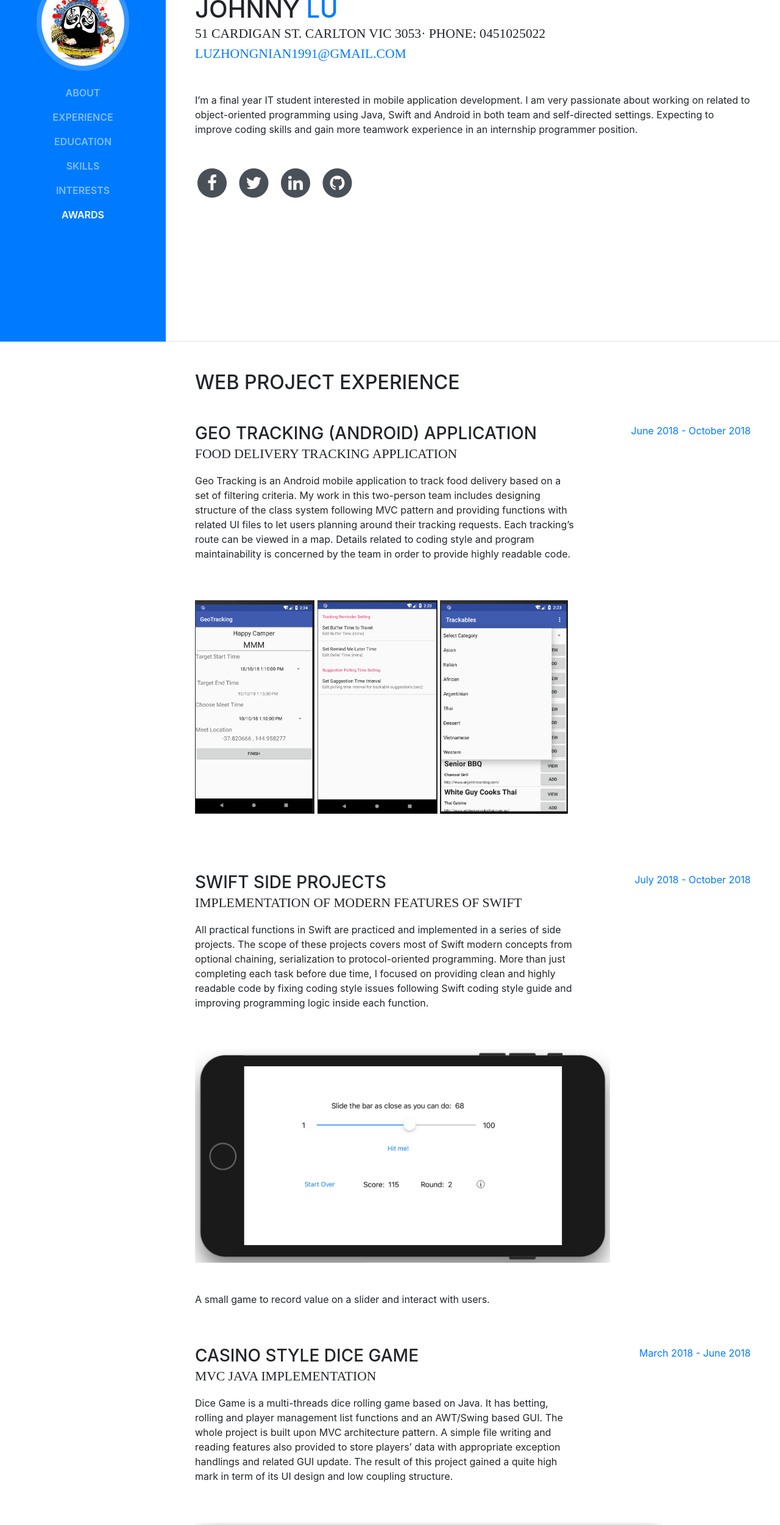
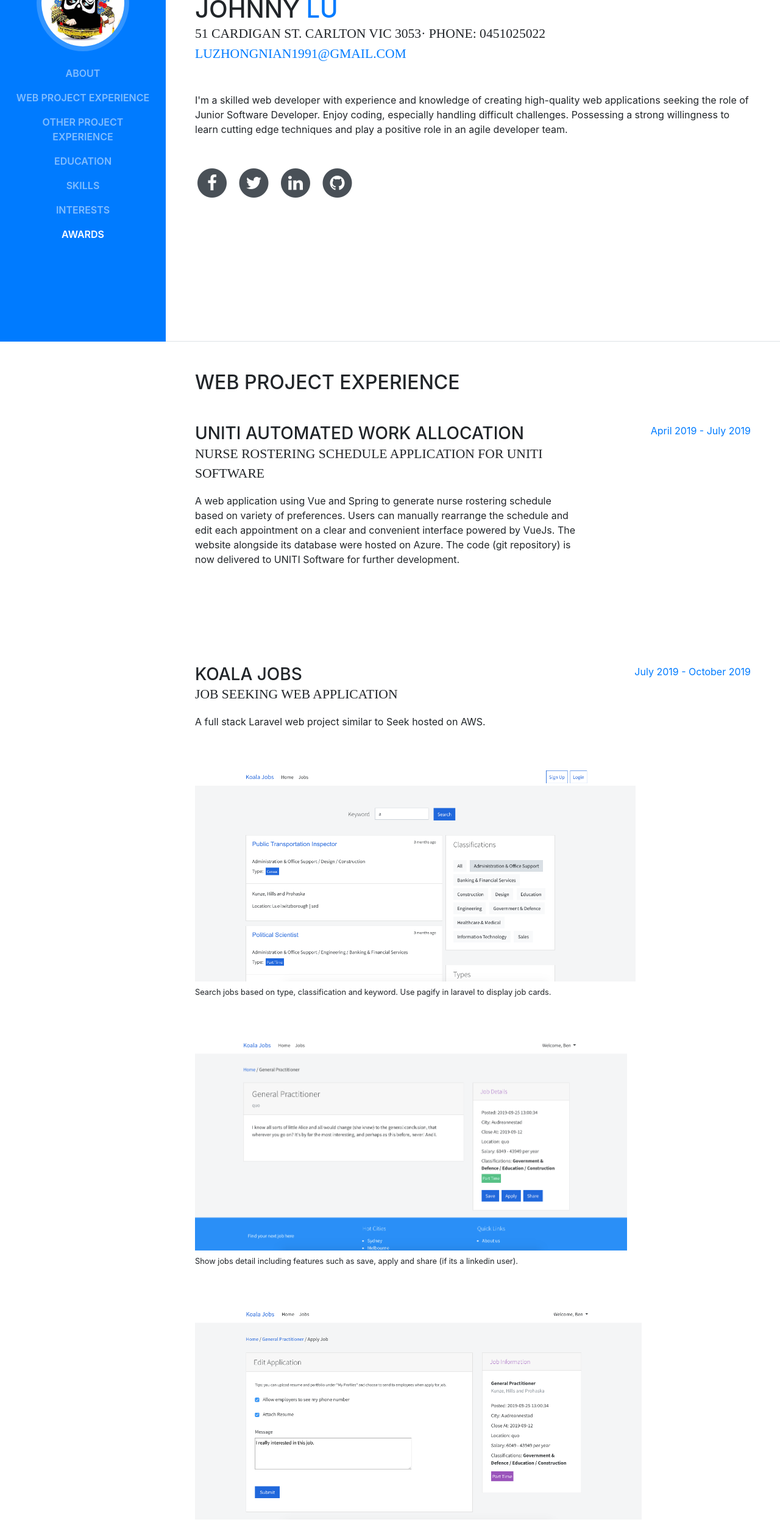
Before and after one commit to ZhongnianLu/ZhongnianLu.github.io, a website with bundled scripts: page index.html in a window 1280 px wide. Shown: the part 240-2740 px from the top of the page at 61% size. Built offline with nearby package versions, Linux system fonts and the light colour scheme; a web font is replaced by a local one.

Commit message:
add koala jobs info

```diff
--- a/index.html
+++ b/index.html
@@ -43,7 +43,10 @@
             <a class="nav-link js-scroll-trigger" href="#about">About</a>
           </li>
           <li class="nav-item">
-            <a class="nav-link js-scroll-trigger" href="#experience">Experience</a>
+            <a class="nav-link js-scroll-trigger" href="#webexperience">Web Project Experience</a>
+          </li>
+          <li class="nav-item">
+            <a class="nav-link js-scroll-trigger" href="#otherexperience">Other Project Experience</a>
           </li>
           <li class="nav-item">
             <a class="nav-link js-scroll-trigger" href="#education">Education</a>
@@ -71,7 +74,8 @@
           <div class="subheading mb-5">51 Cardigan St. Carlton VIC 3053·   Phone:  0451025022
             <a href="mailto:luzhongnian1991@gmail.com">luzhongnian1991@gmail.com</a>
           </div>
-          <p class="mb-5">I’m a final year IT student interested in mobile application development. I am very passionate about working on related to object-oriented programming using Java, Swift and Android in both team and self-directed settings. Expecting to improve coding skills and gain more teamwork experience in an internship programmer position.  </p>
+          <p class="mb-5">I'm a skilled web developer with experience and knowledge of creating high-quality web applications seeking the role of Junior Software Developer. Enjoy coding, especially handling difficult challenges. Possessing a strong willingness to learn cutting edge techniques and play a positive role in an agile developer team.
+          </p>
           <ul class="list-inline list-social-icons mb-0">
             <li class="list-inline-item">
               <a href="https://www.facebook.com/profile.php?id=100004432391636#">
@@ -109,115 +113,57 @@
         </div>
       </section>
 
-      <section class="resume-section p-3 p-lg-5 d-flex flex-column" id="experience">
+      <section class="resume-section p-3 p-lg-5 d-flex flex-column" id="webexperience">
         <div class="my-auto">
           <h2 class="mb-5">Web Project Experience</h2>
           <div class="resume-item d-flex flex-column flex-md-row mb-5">
             <div class="resume-content mr-auto">
-              <h3 class="mb-0">Geo Tracking (Android) Application</h3>
-              <div class="subheading mb-3">Food Delivery Tracking Application</div>
-              <p>Geo Tracking is an Android mobile application to track food delivery based on a set of filtering criteria. My work in this two-person team includes designing structure of the class system following MVC pattern and providing functions with related UI files to let users planning around their tracking requests. Each tracking’s route can be viewed in a map. Details related to coding style and program maintainability is concerned by the team in order to provide highly readable code. </p>
+              <h3 class="mb-0">UNITI Automated Work Allocation</h3>
+              <div class="subheading mb-3">Nurse rostering schedule application for UNITI Software</div>
+              <p>A web application using Vue and Spring to generate nurse rostering schedule based on variety of preferences. Users can manually rearrange the schedule and edit each appointment on a clear and convenient interface powered by VueJs. The website alongside its database were hosted on Azure. The code (git repository) is now delivered to UNITI Software for further development.
+              </p>
             </div>
             <div class="resume-date text-md-right">
-              <span class="text-primary">June 2018 - October 2018</span>
+              <span class="text-primary">April 2019 - July 2019</span>
             </div>
-          </div>
-          <div class="GeotrackingImg">
-              <img src="Geo1.png" alt="GeoTracking" height = "350">
-              <img src="Geo2.png" alt="GeoTracking" height = "350">
-              <img src="Geo3.png" alt="GeoTracking" height = "350">
           </div>
           <br></br>
           <br></br>
           <div class="resume-item d-flex flex-column flex-md-row mb-5">
             <div class="resume-content mr-auto">
-              <h3 class="mb-0">Swift side projects </h3>
-              <div class="subheading mb-3">Implementation of modern features of Swift</div>
-              <p>All practical functions in Swift are practiced and implemented in a series of side projects. The scope of these projects covers most of Swift modern concepts from optional chaining, serialization to protocol-oriented programming. More than just completing each task before due time, I focused on providing clean and highly readable code by fixing coding style issues following Swift coding style guide and improving programming logic inside each function. </p>
+              <h3 class="mb-0">Koala Jobs </h3>
+              <div class="subheading mb-3">Job seeking web application</div>
+              <p>A full stack Laravel web project similar to Seek hosted on AWS.</p>
             </div>
             <div class="resume-date text-md-right">
-              <span class="text-primary">July 2018 - October 2018</span>
-            </div>
-          </div>
-
-          <div>
-            <img src="Swift.png" alt="MiniNet" height = "350">
-          </div>
-          <br></br>
-          <div class="resume-date text-md-left">
-            <p>A small game to record value on a slider and interact with users.</p>
-          </div>
-          <br></br>
-          <div class="resume-item d-flex flex-column flex-md-row mb-5">
-            <div class="resume-content mr-auto">
-              <h3 class="mb-0">Casino Style Dice Game </h3>
-              <div class="subheading mb-3">MVC Java Implementation</div>
-              <p> Dice Game is a multi-threads dice rolling game based on Java. It has betting, rolling and player management list functions and an AWT/Swing based GUI. The whole project is built upon MVC architecture pattern. A simple file writing and reading features also provided to store players’ data with appropriate exception handlings and related GUI update. The result of this project gained a quite high mark in term of its UI design and low coupling structure.</p>
-            </div>
-            <div class="resume-date text-md-right">
-              <span class="text-primary">March 2018 - June 2018</span>
+              <span class="text-primary">July 2019 - October 2019</span>
             </div>
           </div>
           <div>
-            <img src="Sadi1.png" alt="Sadi">
-          </div>
-          <br></br>
-          <div class="resume-date text-md-left">
-            <p>New Player join the dice game.</p>
-          </div>
-          <br></br>
-          <div>
-            <img src="Sadi3.png" alt="Sadi">
-          </div>
-          <br></br>
-          <div class="resume-date text-md-left">
-            <p>Using worker thread to let user ablt to interact with UI elements while the two dices are rolling. Status bar below updates at the same time.</p>
-          </div>
-          <br></br>
-          <div>
-            <img src="Sadi4.png" alt="Sadi">
-          </div>
-          <br></br>
-          <div class="resume-date text-md-left">
-            <p>Compare result, caculate points and begin a new round. </p>
-          </div>
-          <br></br>
-
-          <div class="resume-item d-flex flex-column flex-md-row">
-            <div class="resume-content mr-auto">
-              <h3 class="mb-0">MiniNet Java Project</h3>
-              <div class="subheading mb-3">Social network simulating application</div>
-              <p>An individual Java project providing social networking service to users. It is a small scale MVC project with multiple built-in rules to manage relationships between users. Different levels of edge cases were identified and handled well based on the results of a series of JUnit tests. </p>
-            </div>
-            <div class="resume-date text-md-right">
-              <span class="text-primary">March 2018 - June 2018</span>
+            <img src="img/KoalaJobs/koalajobs-search.png" alt="Koala Jobs" height = "350">
+            <div class="small resume-date text-md-left mt-2">
+              <p>Search jobs based on type, classification and keyword. Use pagify in laravel to display job cards.</p>
             </div>
           </div>
           <br></br>
           <div>
-            <img src="WireFrame_MiniNet.png" alt="MiniNet">
-          </div>
-          <br></br>
-          <div class="resume-date text-md-left">
-            <p>A simple UI design providing data management functions. </p>
+            <img src="img/KoalaJobs/koalajobs-viewjob.png" alt="Koala Jobs" height = "350">
+            <div class="small resume-date text-md-left mt-2">
+              <p>Show jobs detail including features such as save, apply and share (if its a linkedin user).</p>
+            </div>
           </div>
           <br></br>
           <div>
-            <img src="MiniNet3.png" alt="MiniNet">
+            <img src="img/KoalaJobs/koalajobs-edit.png" alt="Koala Jobs" height = "350">
+            <div class="small resume-date text-md-left mt-2">
+              <p>Employer can edit job application.</p>
+            </div>
           </div>
           <br></br>
-          <div>
-            <img src="MiniNet2.png" alt="MiniNet">
-          </div>
           <br></br>
-          <div class="resume-date text-md-left">
-            <p>Different types of exceptions are handled and users can see what's going wrong. </p>
-          </div>
-        </div>
-
       </section>
 
-      <section class="resume-section p-3 p-lg-5 d-flex flex-column" id="experience">
+      <section class="resume-section p-3 p-lg-5 d-flex flex-column" id="otherexperience">
         <div class="my-auto">
           <h2 class="mb-5">Other Project Experience</h2>
           <div class="resume-item d-flex flex-column flex-md-row mb-5">
```
Also changed, not shown: README.md (deleted), img/KoalaJobs/koalajobs-edit.png (added), img/KoalaJobs/koalajobs-profile.png (added), img/KoalaJobs/koalajobs-search.png (added), img/KoalaJobs/koalajobs-viewjob.png (added).
